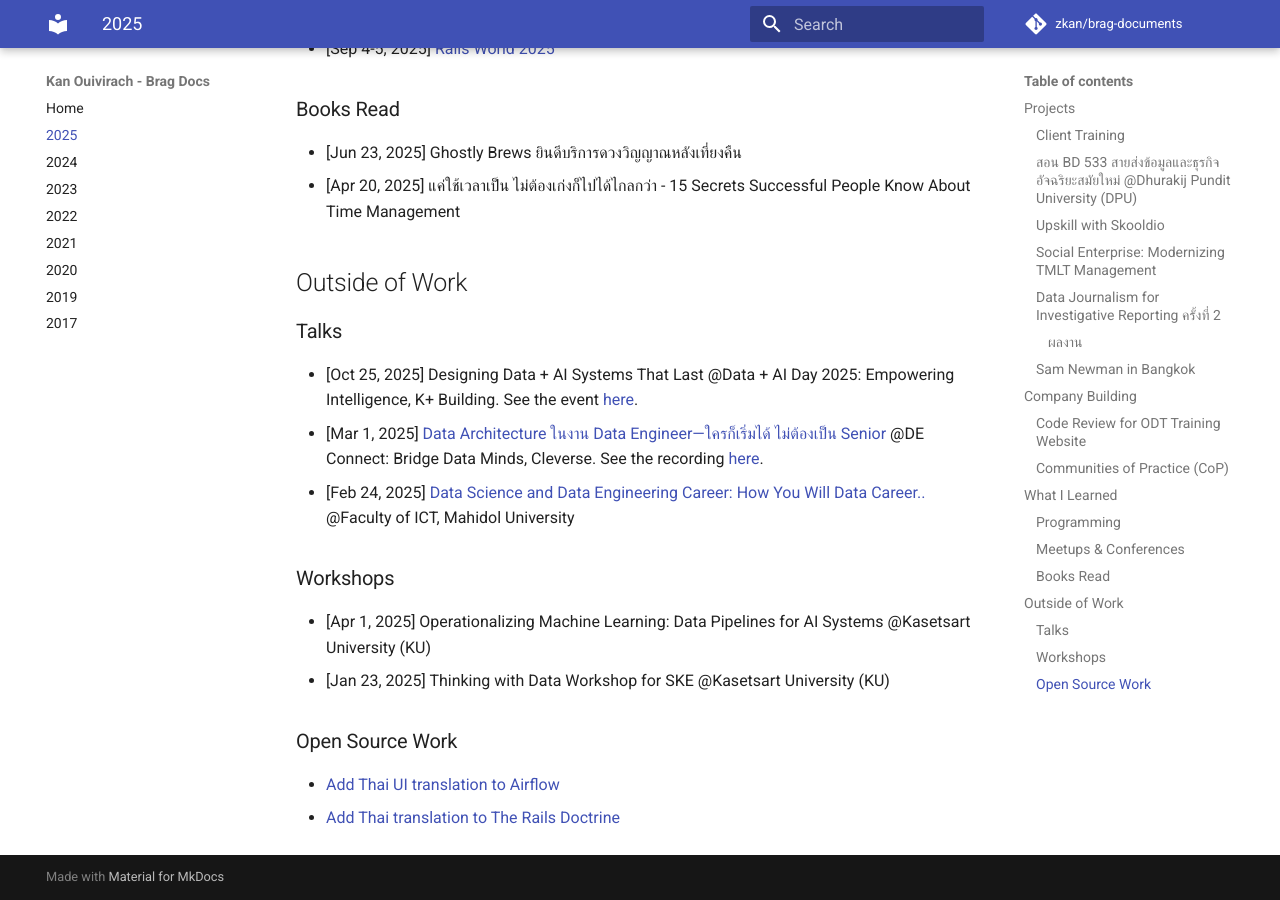
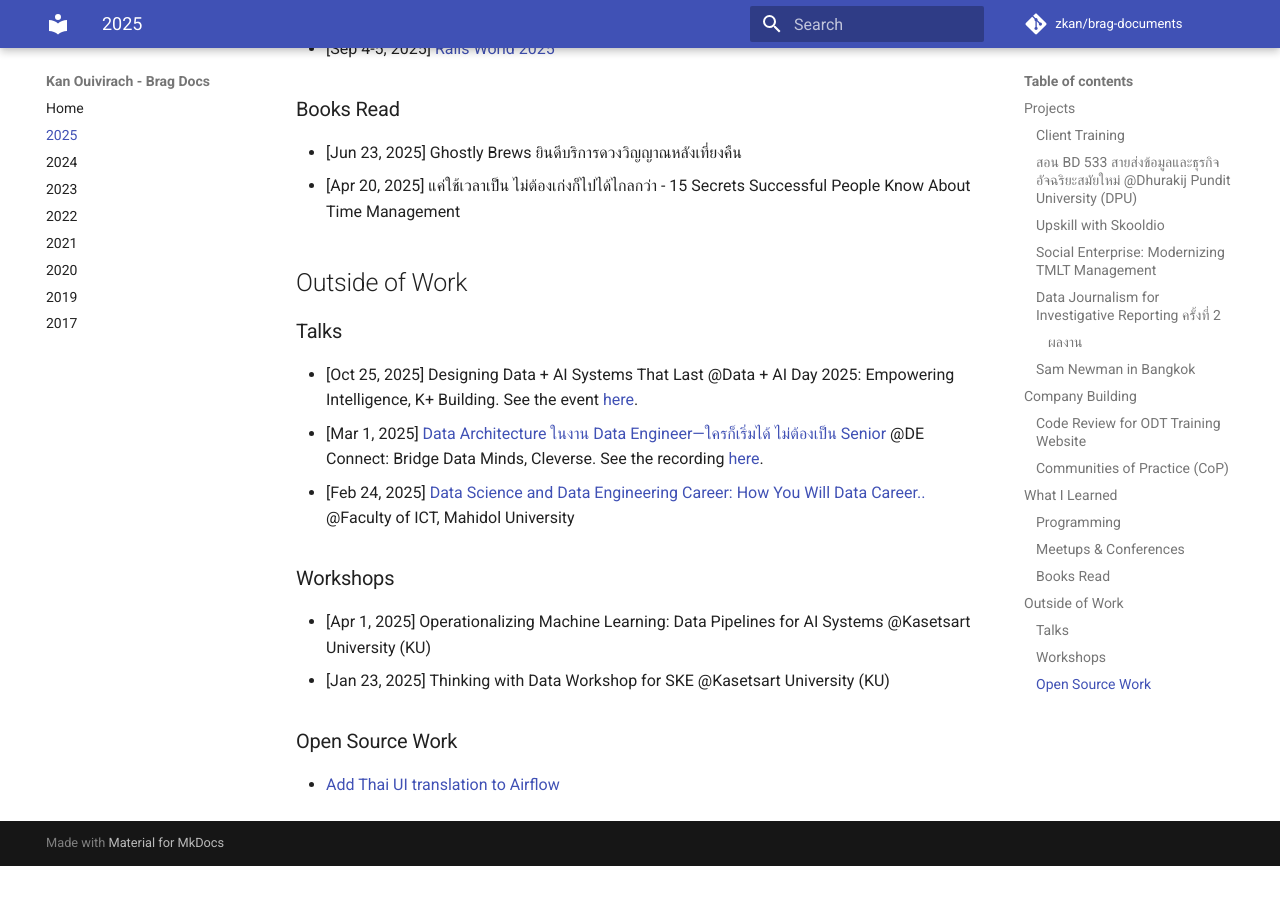
Before and after one commit to zkan/brag-documents, an MkDocs documentation site: the page built from docs/2025.md, in a window 1280 px wide and 900 px high, scrolled down 2457 px. Built offline with MkDocs 1.6.1 and Material for MkDocs 9.7.7, drawn with Linux system fonts in a browser that asks for light colours; comment, search, counter and statistics services are not loaded; after the commit the page ends 3323 px from its top, so only the background shows below that.

Commit message:
Remove Rails doctrine 2025 since I started it in 2024

```diff
--- a/docs/2025.md
+++ b/docs/2025.md
@@ -135,5 +135,3 @@
 
 * [Add Thai UI translation to
 Airflow](https://github.com/apache/airflow/pull/56353){: target="_blank"}
-* [Add Thai translation to The Rails
-Doctrine](https://github.com/rails/website/pull/349){: target="_blank"}
```
